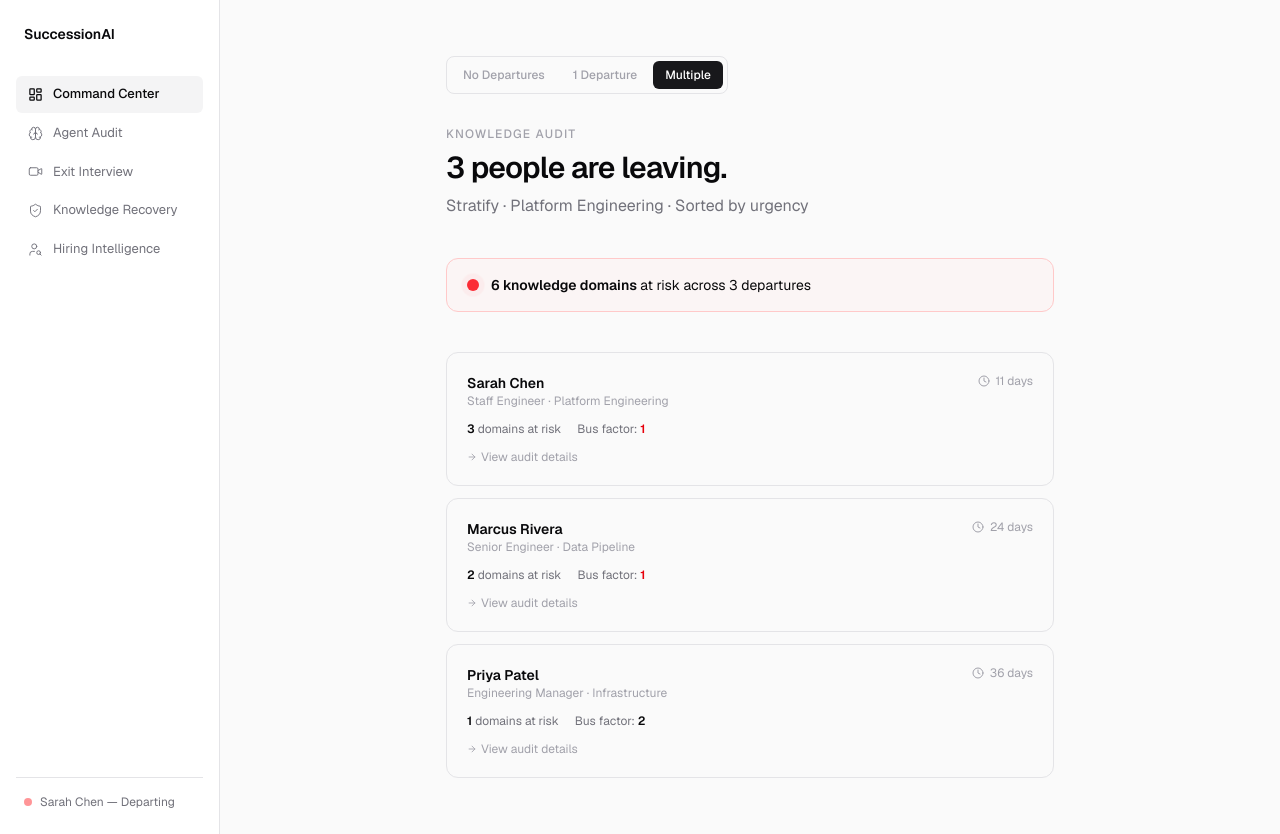
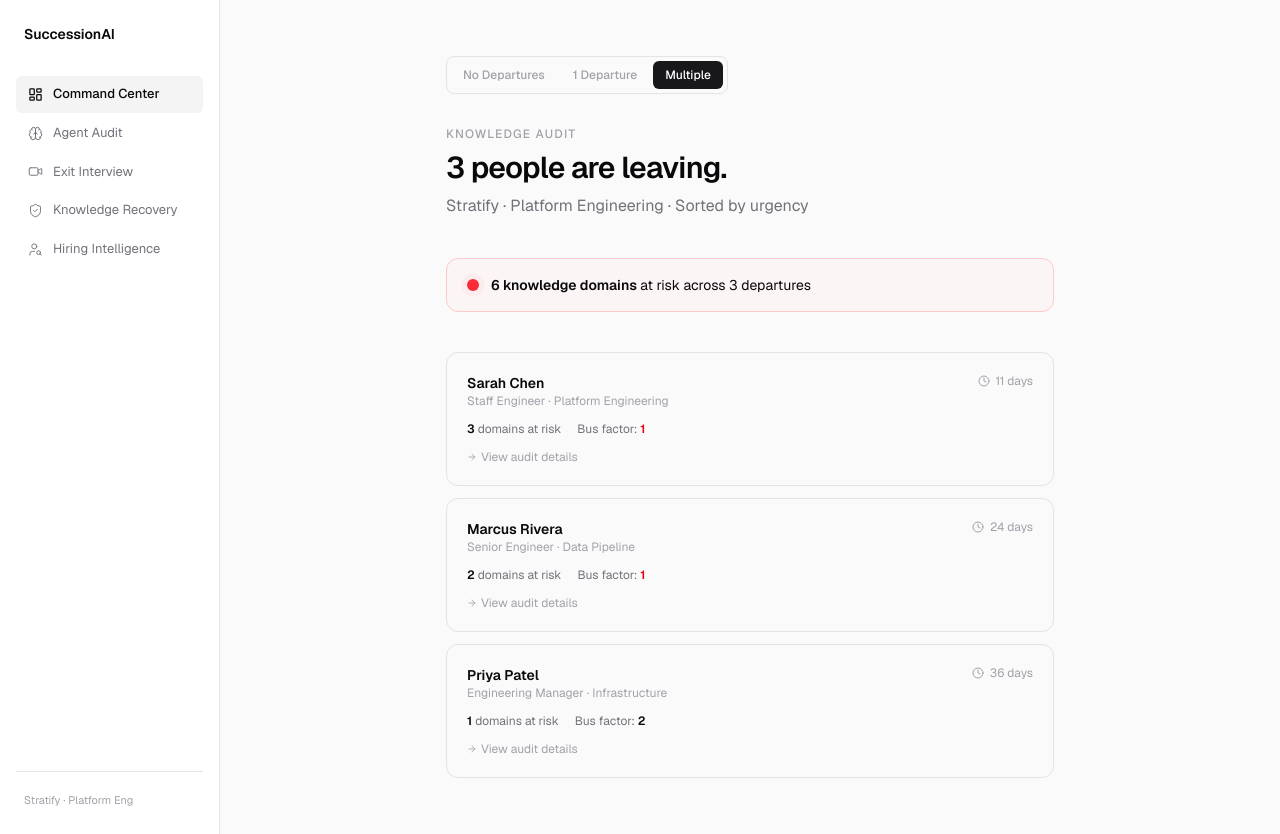
Before and after one commit to NatiSeifu/talent-support-hackathon, a Next.js app: page / in a window 1280 px wide. Built offline with nearby package versions, Linux system fonts and the light colour scheme.

Commit message:
Remove hardcoded Sarah Chen indicator from sidebar
Sidebar now shows company name instead of single-person departure status,
since CommandCenter handles all departure states.

```diff
--- a/components/Sidebar.tsx
+++ b/components/Sidebar.tsx
@@ -50,12 +50,9 @@ export default function Sidebar({
       </nav>
 
       <div className="mt-auto border-t border-[var(--color-border)] pt-4 px-2">
-        <div className="flex items-center gap-2">
-          <span className="h-2 w-2 rounded-full bg-red-400 animate-[pulse-subtle_2s_ease-in-out_infinite]" />
-          <span className="text-xs text-[var(--color-text-secondary)]">
-            Sarah Chen — Departing
-          </span>
-        </div>
+        <span className="text-[11px] text-[var(--color-text-muted)]">
+          Stratify · Platform Eng
+        </span>
       </div>
     </aside>
   );
```
